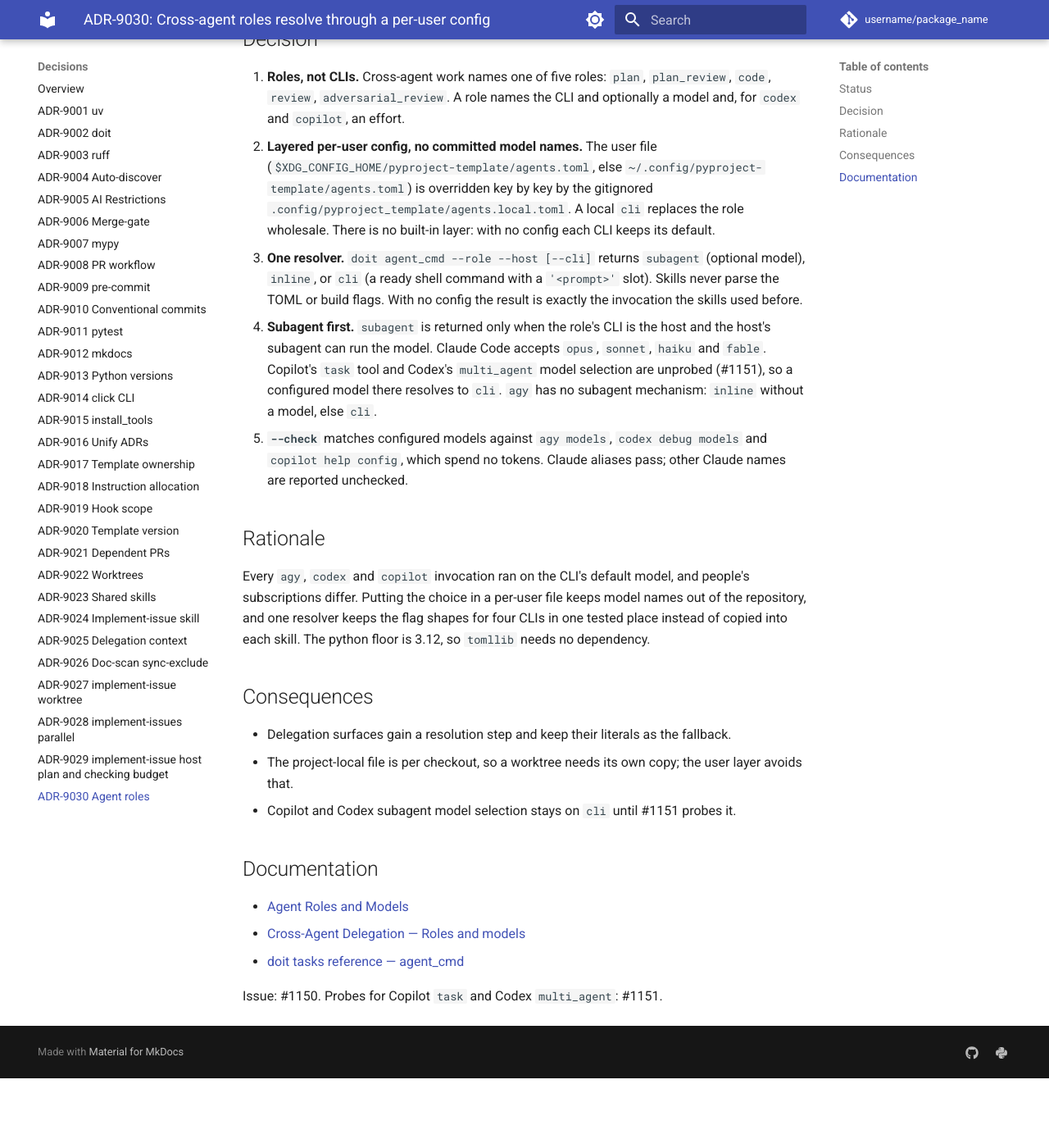
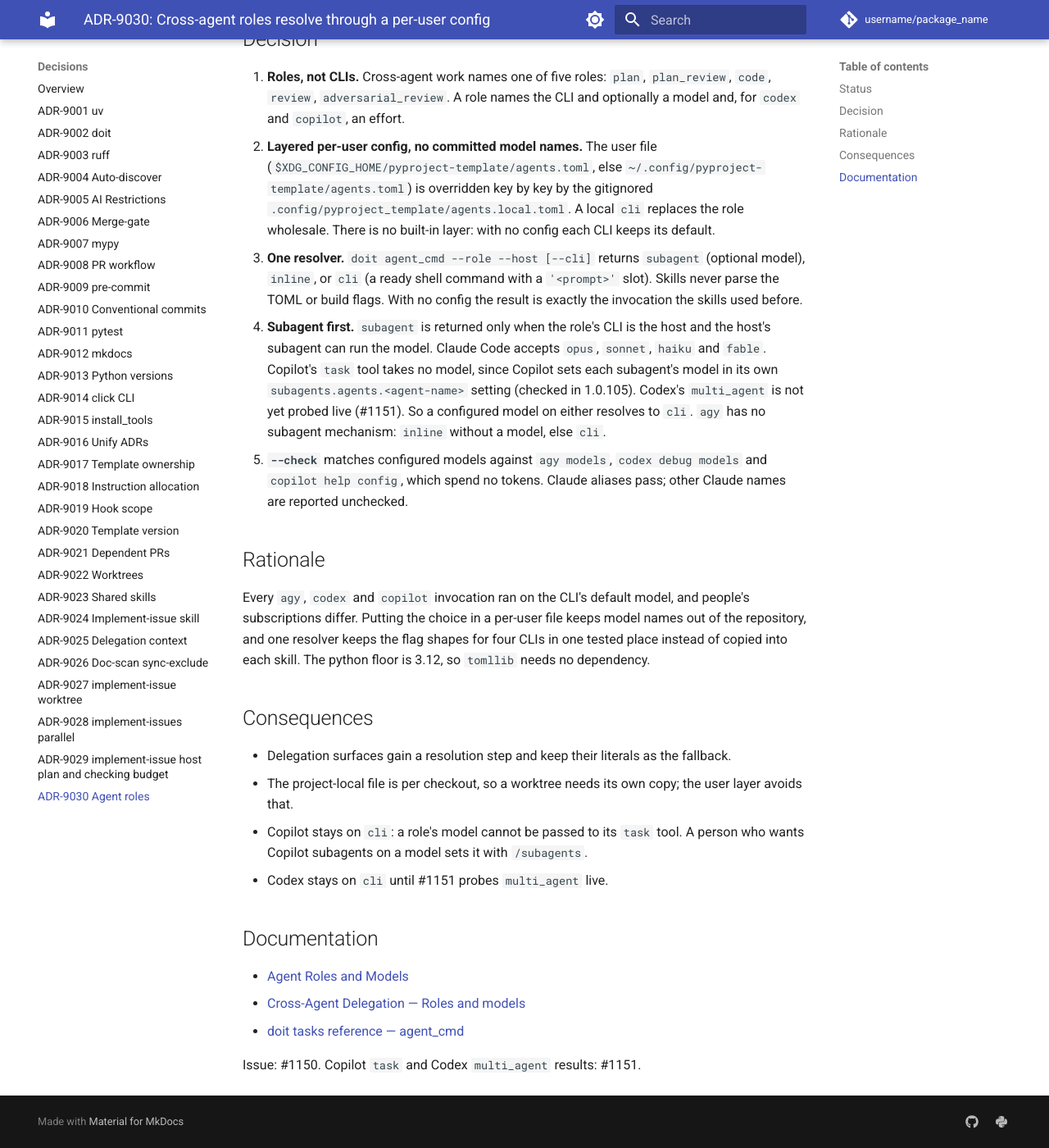
Before and after one commit to endavis/pyproject-template, an MkDocs documentation site: the page built from docs/decisions/9030-cross-agent-roles-resolve-through-a-per-user-config.md, in a window 1280 px wide and 1400 px high, scrolled down 356 px. Shown: the whole window at 82% size. Built offline with MkDocs 1.6.1 and Material for MkDocs 9.7.7, drawn with Linux system fonts in a browser that asks for light colours; comment, search, counter and statistics services are not loaded; before the commit the page ends 1671 px from its top, so only the background shows below that.

Commit message:
feat: record that Copilot's task tool cannot choose a subagent model
Copilot CLI 1.0.105's task tool takes no model; each subagent's model comes from Copilot's own
subagents.agents.<agent-name> setting. A Copilot host with a configured role model therefore keeps
resolving to cli mode. The resolver comment, the implement-issue skill notes, the delegation matrix,
the agent-roles how-to and ADR-9030 now say so, and a test pins the Copilot result. Codex
multi_agent stays marked as not yet probed live.

Addresses #1151

Co-Authored-By: Claude Opus 5.5 <noreply@anthropic.com>
Claude-Session: https://claude.ai/code/session_01NXu1sbLUxnKh6RLtayUcCW

```diff
--- a/docs/decisions/9030-cross-agent-roles-resolve-through-a-per-user-config.md
+++ b/docs/decisions/9030-cross-agent-roles-resolve-through-a-per-user-config.md
@@ -1,6 +1,6 @@
 ---
 title: "ADR-9030: Cross-agent roles resolve through a per-user config"
-description: Cross-agent roles resolve through one doit task reading a layered per-user config, subagent first, with Copilot and Codex subagent models unprobed
+description: Cross-agent roles resolve through one doit task reading a layered per-user config, subagent first, with Copilot and Codex subagent models resolving to the CLI
 date: 2026-10-30
 audience:
   - contributors
@@ -19,7 +19,7 @@ Accepted
 1. **Roles, not CLIs.** Cross-agent work names one of five roles: `plan`, `plan_review`, `code`, `review`, `adversarial_review`. A role names the CLI and optionally a model and, for `codex` and `copilot`, an effort.
 2. **Layered per-user config, no committed model names.** The user file (`$XDG_CONFIG_HOME/pyproject-template/agents.toml`, else `~/.config/pyproject-template/agents.toml`) is overridden key by key by the gitignored `.config/pyproject_template/agents.local.toml`. A local `cli` replaces the role wholesale. There is no built-in layer: with no config each CLI keeps its default.
 3. **One resolver.** `doit agent_cmd --role --host [--cli]` returns `subagent` (optional model), `inline`, or `cli` (a ready shell command with a `'<prompt>'` slot). Skills never parse the TOML or build flags. With no config the result is exactly the invocation the skills used before.
-4. **Subagent first.** `subagent` is returned only when the role's CLI is the host and the host's subagent can run the model. Claude Code accepts `opus`, `sonnet`, `haiku` and `fable`. Copilot's `task` tool and Codex's `multi_agent` model selection are unprobed (#1151), so a configured model there resolves to `cli`. `agy` has no subagent mechanism: `inline` without a model, else `cli`.
+4. **Subagent first.** `subagent` is returned only when the role's CLI is the host and the host's subagent can run the model. Claude Code accepts `opus`, `sonnet`, `haiku` and `fable`. Copilot's `task` tool takes no model, since Copilot sets each subagent's model in its own `subagents.agents.<agent-name>` setting (checked in 1.0.105). Codex's `multi_agent` is not yet probed live (#1151). So a configured model on either resolves to `cli`. `agy` has no subagent mechanism: `inline` without a model, else `cli`.
 5. **`--check`** matches configured models against `agy models`, `codex debug models` and `copilot help config`, which spend no tokens. Claude aliases pass; other Claude names are reported unchecked.
 
 ## Rationale
@@ -30,7 +30,8 @@ Every `agy`, `codex` and `copilot` invocation ran on the CLI's default model, an
 
 - Delegation surfaces gain a resolution step and keep their literals as the fallback.
 - The project-local file is per checkout, so a worktree needs its own copy; the user layer avoids that.
-- Copilot and Codex subagent model selection stays on `cli` until #1151 probes it.
+- Copilot stays on `cli`: a role's model cannot be passed to its `task` tool. A person who wants Copilot subagents on a model sets it with `/subagents`.
+- Codex stays on `cli` until #1151 probes `multi_agent` live.
 
 ## Documentation
 
@@ -38,4 +39,4 @@ Every `agy`, `codex` and `copilot` invocation ran on the CLI's default model, an
 - [Cross-Agent Delegation — Roles and models](../development/ai/cross-agent-delegation.md#roles-and-models)
 - [doit tasks reference — agent_cmd](../development/doit-tasks-reference.md#agent_cmd)
 
-Issue: #1150. Probes for Copilot `task` and Codex `multi_agent`: #1151.
+Issue: #1150. Copilot `task` and Codex `multi_agent` results: #1151.
```
Also changed, not shown: .agents/skills/implement-issue/SKILL.md (+3 -2 lines), .claude/skills/implement-issue/SKILL.md (+3 -2 lines), docs/TABLE_OF_CONTENTS.md (+2 -2 lines), docs/development/ai/agent-roles.md (+4 -3 lines), docs/development/ai/cross-agent-delegation.md (+2 -2 lines), 2 other files.
